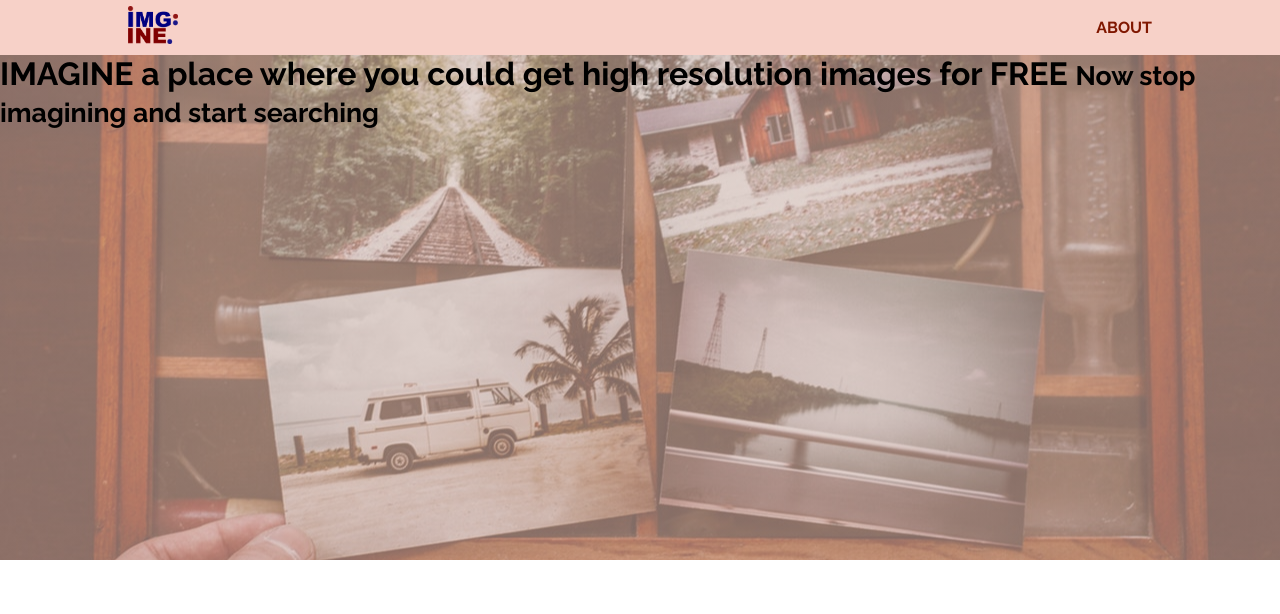
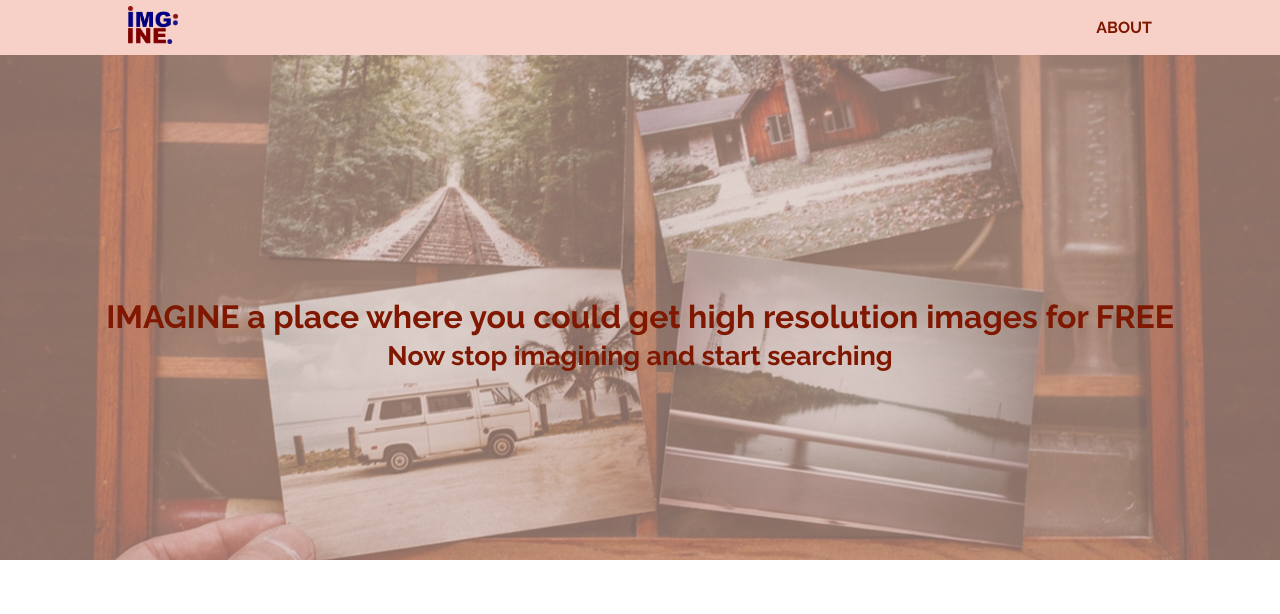
Before and after one commit to Mantongash/img-ine, a Django app: page / in a window 1280 px wide. Shown: the top 614 px of the page. Run offline with Django 3.2, Linux system fonts and the light colour scheme.

Commit message:
Styled the header content

```diff
--- a/landing/static/css/main.css
+++ b/landing/static/css/main.css
@@ -34,3 +34,17 @@ nav {
   font-weight: bolder;
   color: #801700;
 }
+
+/* Header text */
+.sub {
+  display: block;
+}
+
+.header-content {
+  display: flex;
+  justify-content: center;
+  align-items: center;
+  height: 70vh;
+  text-align: center;
+  color: #801700;
+}
--- a/landing/templates/landing/base.html
+++ b/landing/templates/landing/base.html
@@ -20,4 +20,9 @@
         <p>About</p>
       </div>
       </nav>
+      <div class="header-content">
       <h1>IMAGINE a place where you could get high resolution images for FREE <span class="sub"><small>Now stop imagining and start searching</small></span></h1>
+    </div>
+      </header>
+      </body>
+      </html>
```
